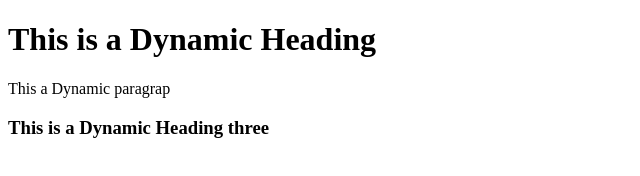
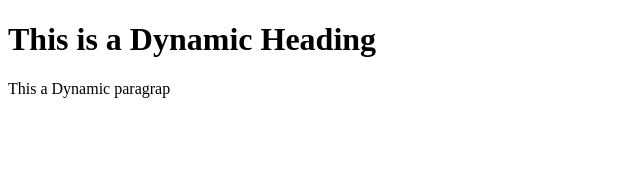
Before and after one commit to Rayhanuc/for-test, a plain HTML site: page index2.html in a window 1280 px wide. Shown: the whole page, without its empty margins (0-640 px from the left). Drawn offline with Linux system fonts and the light colour scheme.

Commit message:
Updated iindex2.html
removed h3 heading

```diff
--- a/index2.html
+++ b/index2.html
@@ -12,6 +12,5 @@
 
     <h1>This is a Dynamic Heading</h1>
     <p>This a Dynamic paragrap</p>
-    <h3>This is a Dynamic Heading three</h3>
 </body>
 </html>
```
